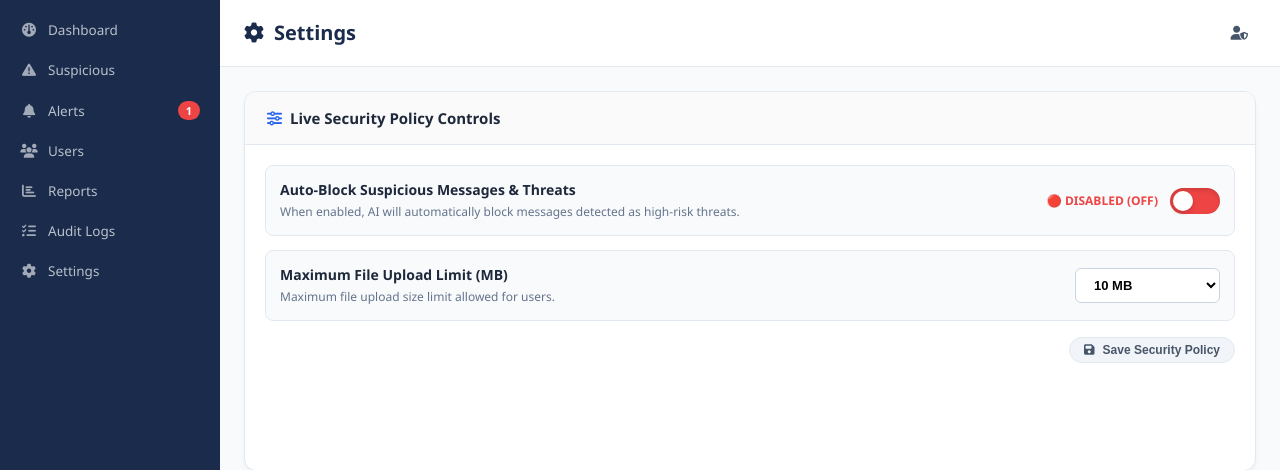
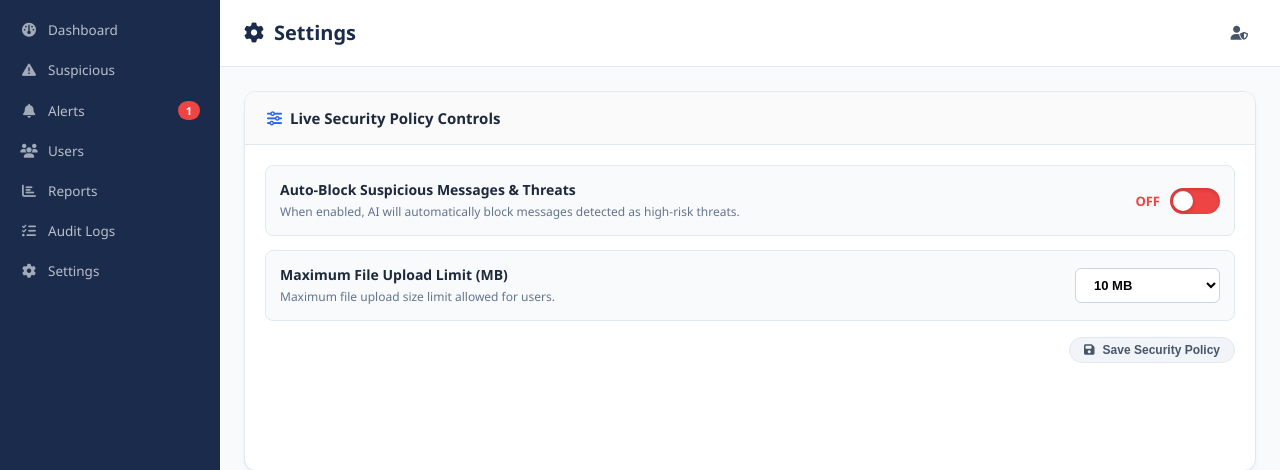
Before and after one commit to Idhaizs/AI-SECURE-MESSAGING-SYSTEM, a Flask app: template app/templates/admin/settings.html in a window 1280 px wide. Shown: the part 39-509 px from the top of the page. Run offline with Flask 3, Linux system fonts and the light colour scheme; the template is opened without the code that fills it: most values are stand-ins (such as "Sample title", 1, 10 or a date in 2020).

Commit message:
Simplify toggle label to ON / OFF in settings

```diff
--- a/app/templates/admin/settings.html
+++ b/app/templates/admin/settings.html
@@ -32,9 +32,9 @@
                                 <strong style="font-size:14px;color:#1e293b;display:block">Auto-Block Suspicious Messages & Threats</strong>
                                 <small style="color:#64748b;font-size:12px">When enabled, AI will automatically block messages detected as high-risk threats.</small>
                             </div>
-                            <div style="display:flex;align-items:center;">
-                                <span id="toggleStatusLabel" style="font-size:12px;font-weight:700;margin-right:12px;color:{{ '#10b981' if auto_block == 'true' else '#ef4444' }};">
-                                    {{ '🟢 ENABLED (ON)' if auto_block == 'true' else '🔴 DISABLED (OFF)' }}
+                            <div style="display:flex;align-items:center;gap:10px;">
+                                <span id="toggleStatusLabel" style="font-size:13px;font-weight:700;color:{{ '#10b981' if auto_block == 'true' else '#ef4444' }};">
+                                    {{ 'ON' if auto_block == 'true' else 'OFF' }}
                                 </span>
                                 <label class="switch" style="position:relative;display:inline-block;width:50px;height:26px;">
                                     <input type="checkbox" id="autoBlockToggle" {{ 'checked' if auto_block == 'true' else '' }} onchange="updateToggleLabel(this)" style="opacity:0;width:0;height:0;">
@@ -116,10 +116,10 @@ input:checked + .slider:before {
 function updateToggleLabel(cb) {
     const lbl = document.getElementById('toggleStatusLabel');
     if (cb.checked) {
-        lbl.textContent = '🟢 ENABLED (ON)';
+        lbl.textContent = 'ON';
         lbl.style.color = '#10b981';
     } else {
-        lbl.textContent = '🔴 DISABLED (OFF)';
+        lbl.textContent = 'OFF';
         lbl.style.color = '#ef4444';
     }
 }
```
